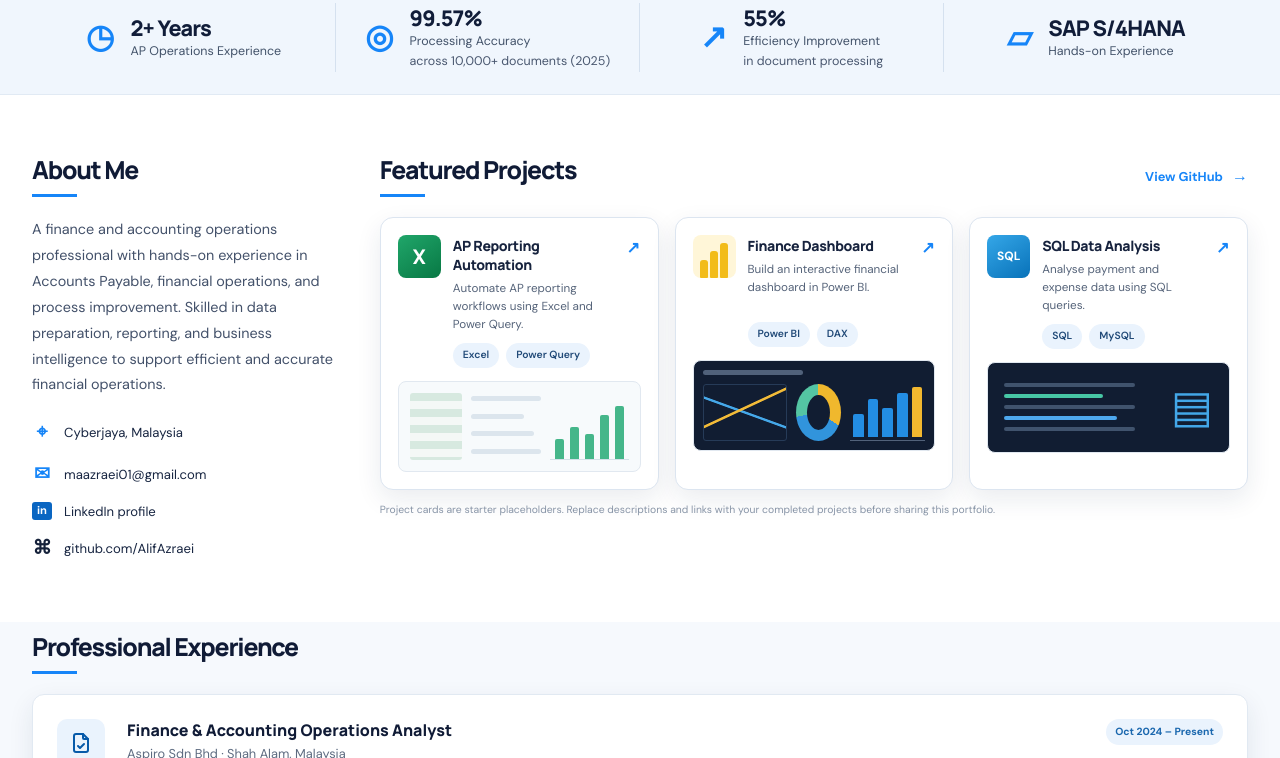
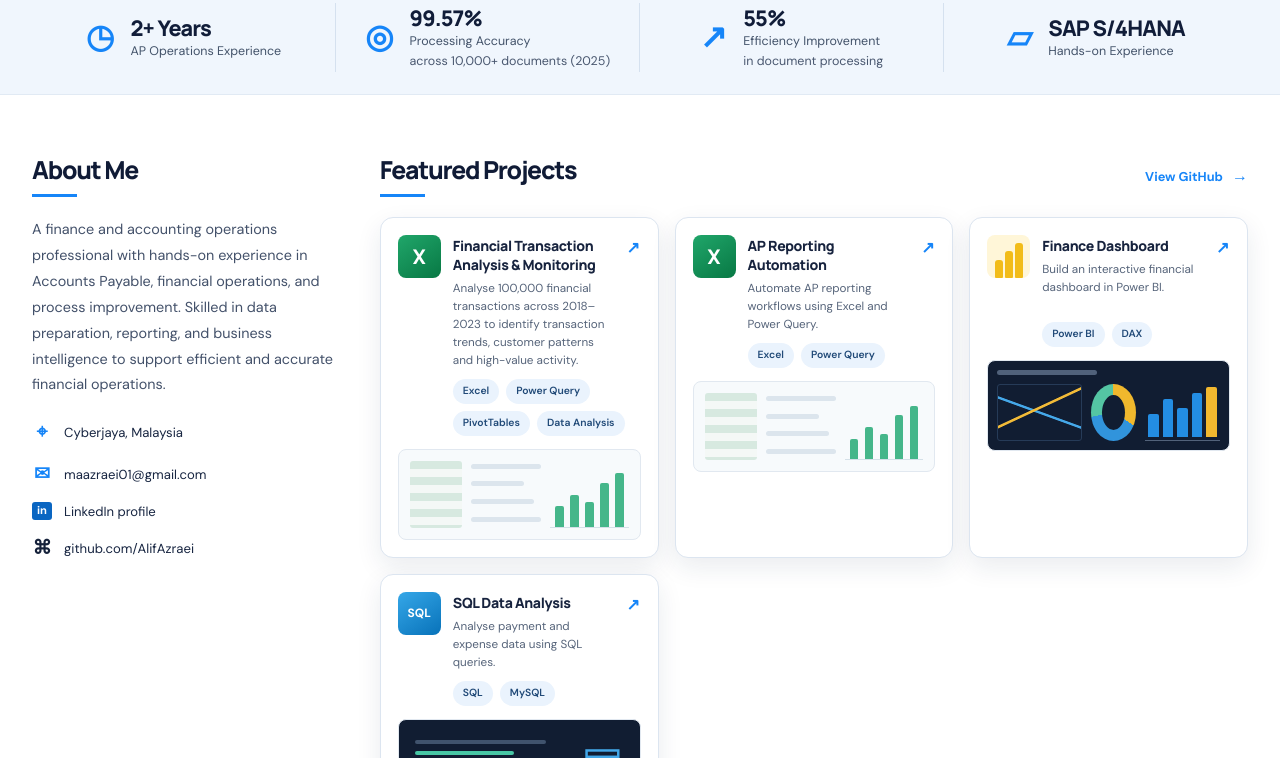
Before and after one commit to AlifAzraei/AlifAzraei.github.io, a plain HTML site: page index.html in a window 1280 px wide. Shown: the part 589-1347 px from the top of the page. Drawn offline with Linux system fonts and the light colour scheme.

Commit message:
Add Financial Transaction Analysis & Monitoring to portfolio

```diff
--- a/index.html
+++ b/index.html
@@ -93,6 +93,11 @@
           <div class="section-heading heading-with-link"><div><h2>Featured Projects</h2><span></span></div><a href="https://github.com/AlifAzraei" target="_blank" rel="noopener noreferrer">View GitHub <b>→</b></a></div>
           <div class="project-grid">
             <article class="project-card">
+              <div class="project-top"><div class="product-icon excel-icon">X</div><div><h3>Financial Transaction Analysis &amp; Monitoring</h3><p>Analyse 100,000 financial transactions across 2018–2023 to identify transaction trends, customer patterns and high-value activity.</p></div><a class="external-link" href="https://github.com/AlifAzraei/Financial-Transaction-Analysis" target="_blank" rel="noopener noreferrer" aria-label="View Financial Transaction Analysis and Monitoring project">↗</a></div>
+              <div class="project-tags"><span>Excel</span><span>Power Query</span><span>PivotTables</span><span>Data Analysis</span></div>
+              <a class="project-preview preview-excel" href="https://github.com/AlifAzraei/Financial-Transaction-Analysis" target="_blank" rel="noopener noreferrer" aria-label="Open Financial Transaction Analysis and Monitoring repository"><div class="sheet-head"></div><div class="sheet-lines"><i></i><i></i><i></i><i></i></div><div class="sheet-bars"><i></i><i></i><i></i><i></i><i></i></div></a>
+            </article>
+            <article class="project-card">
               <div class="project-top"><div class="product-icon excel-icon">X</div><div><h3>AP Reporting Automation</h3><p>Automate AP reporting workflows using Excel and Power Query.</p></div><a class="external-link" href="https://github.com/AlifAzraei" target="_blank" rel="noopener noreferrer" aria-label="View AP reporting project">↗</a></div>
               <div class="project-tags"><span>Excel</span><span>Power Query</span></div>
               <div class="project-preview preview-excel"><div class="sheet-head"></div><div class="sheet-lines"><i></i><i></i><i></i><i></i></div><div class="sheet-bars"><i></i><i></i><i></i><i></i><i></i></div></div>
@@ -108,7 +113,6 @@
               <div class="project-preview preview-sql"><div class="terminal-lines"><i></i><i></i><i></i><i></i><i></i></div><div class="database-shape">▤</div></div>
             </article>
           </div>
-          <p class="project-note">Project cards are starter placeholders. Replace descriptions and links with your completed projects before sharing this portfolio.</p>
         </section>
       </div>
     </section>
```
